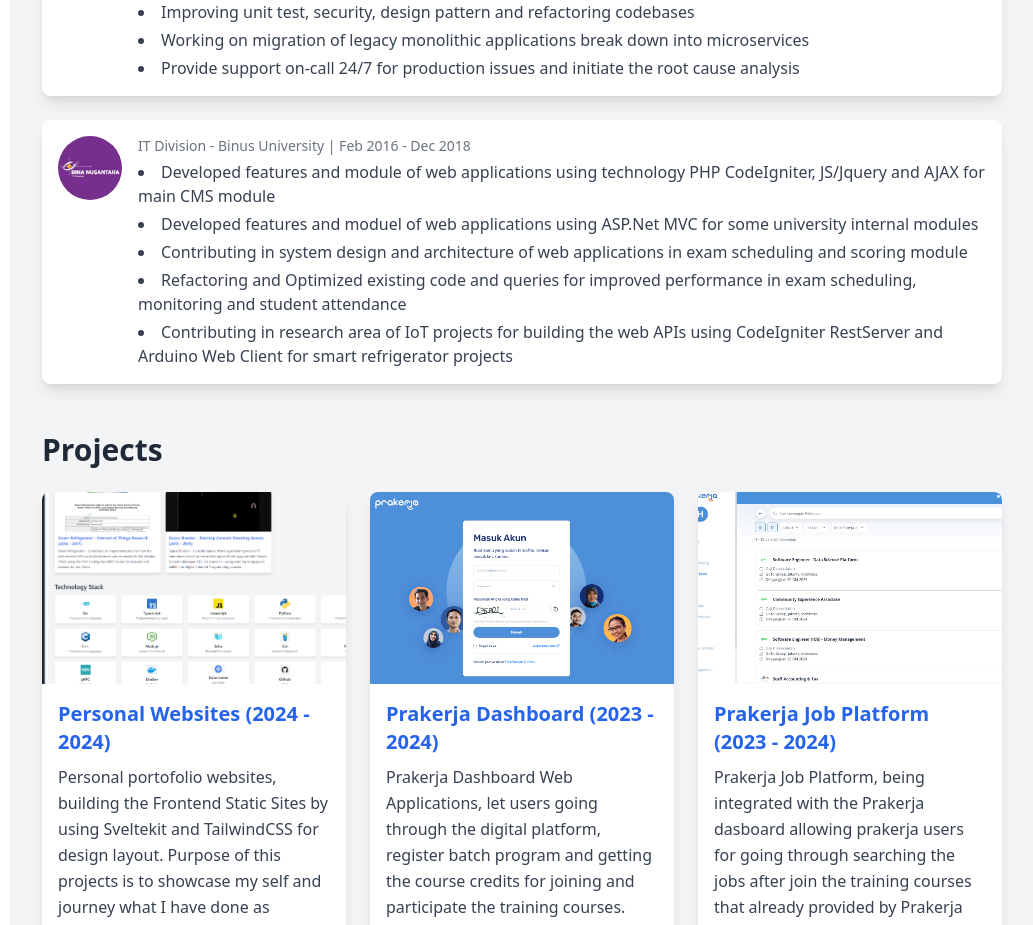
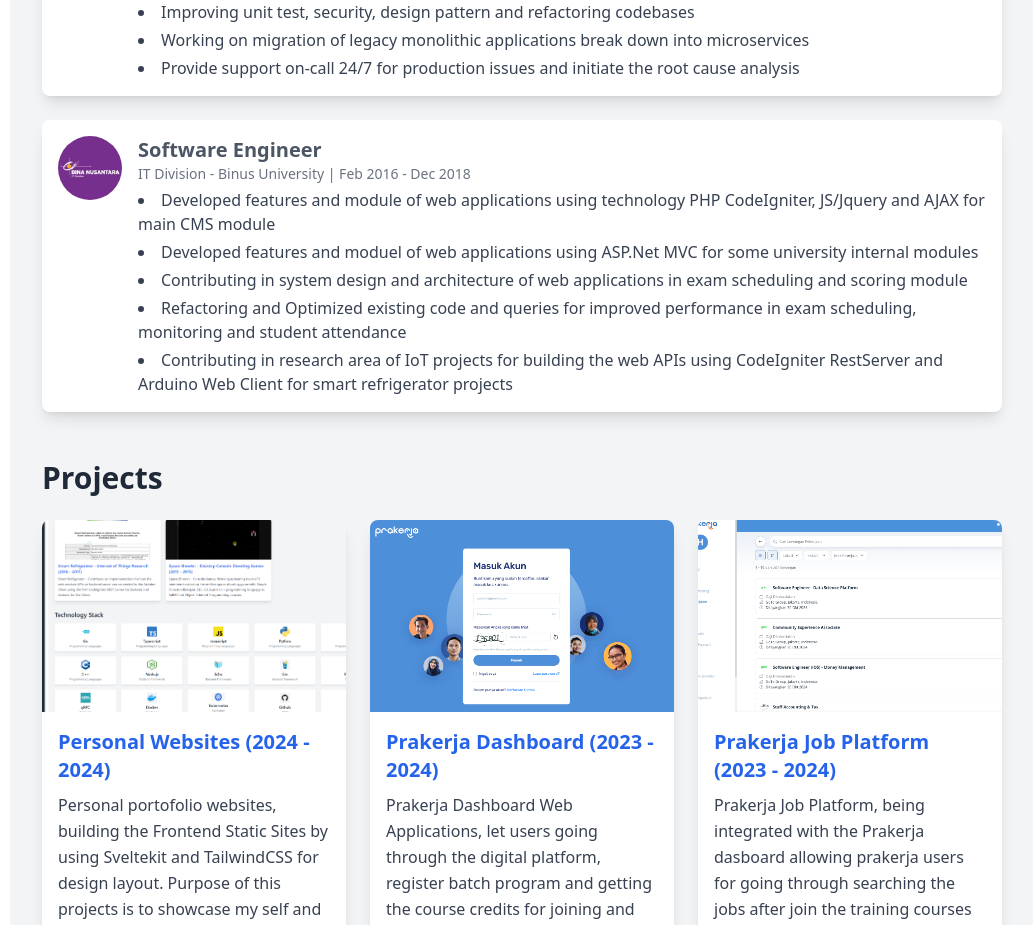
Before and after one commit to HarryChang30/harry-portofolio, a SvelteKit app: page / in a window 1280 px wide. Shown: the part 1020-1945 px from the top of the page, without its empty margins (246-1279 px from the left). Built offline with nearby package versions, Linux system fonts and the light colour scheme.

Commit message:
update experience

```diff
--- a/src/components/Experience.svelte
+++ b/src/components/Experience.svelte
@@ -42,6 +42,7 @@
         {
           company: "IT Division - Binus University",
           logo: "/logos/it-binus.jpg",
+          position: "Software Engineer",
           duration: "Feb 2016 - Dec 2018",
           description: [
             "Developed features and module of web applications using technology PHP CodeIgniter, JS/Jquery and AJAX for main CMS module",
```
